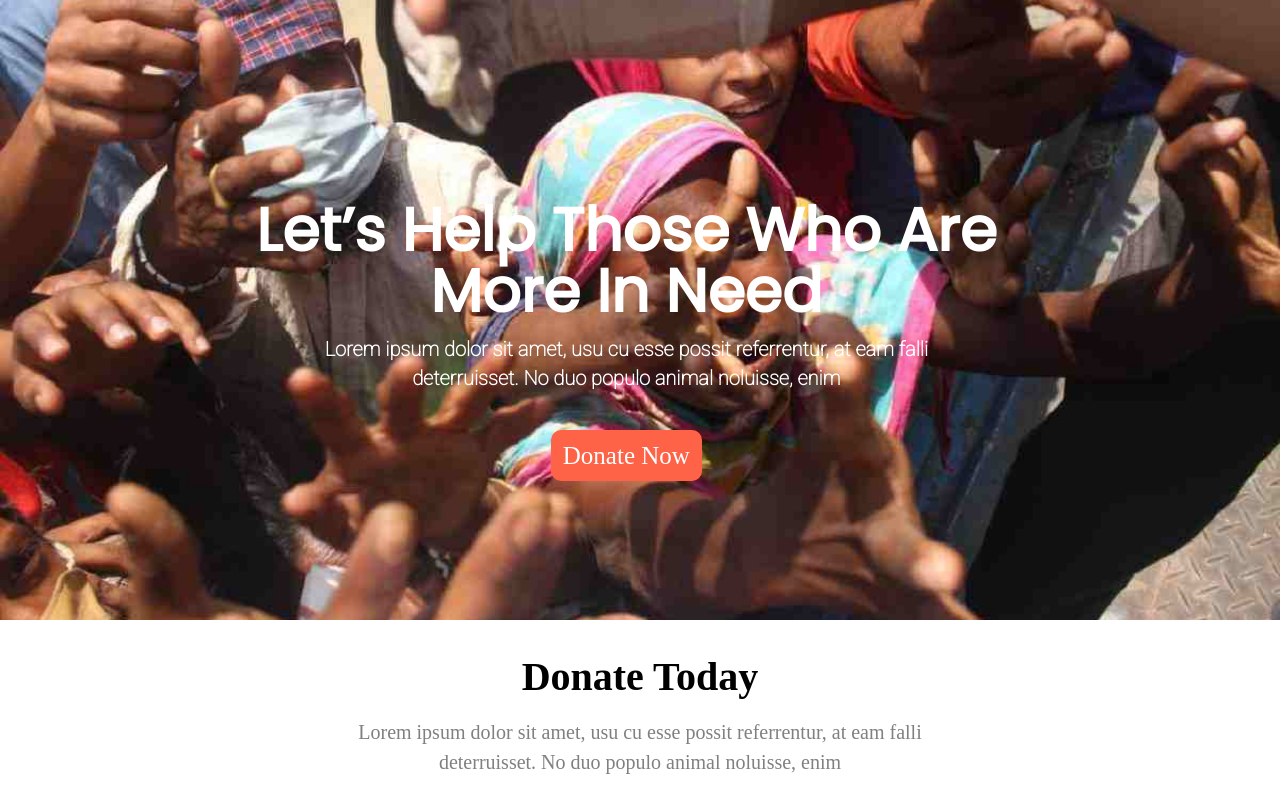
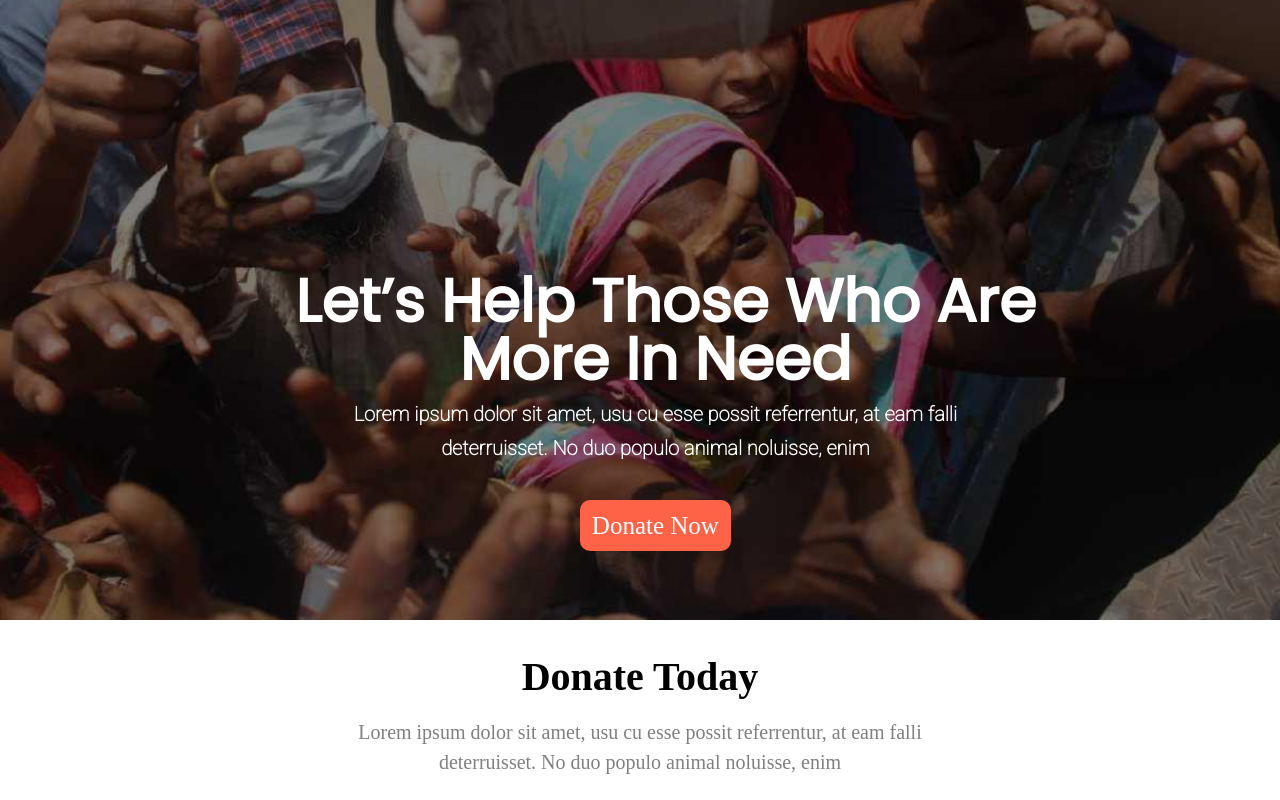
Before and after one commit to turjo997/Project-Donate-Today, a plain HTML site: page index.html in a window 1280 px wide. Shown: the top 800 px of the page. Drawn offline with Linux system fonts and the light colour scheme; a web font is replaced by a local one.

Commit message:
second commit

```diff
--- a/index.html
+++ b/index.html
@@ -17,13 +17,14 @@
 
 <body>
     <section class="banner">
-
-        <div class="banner-title">
-            <p id="title1">Let’s Help Those Who Are</p>
-            <p id="title2">More In Need</p>
-            <p id="title3">Lorem ipsum dolor sit amet, usu cu esse possit referrentur, at eam falli</p>
-            <p id="title4">deterruisset. No duo populo animal noluisse, enim</p>
-            <a class="link-button" href="">Donate Now</a>
+        <!-- style="background: rgba(0, 0, 0, 0.5);" -->
+        <div style="background: rgba(0, 0, 0, 0.5);" class="banner-title">
+            <p style="margin-left: -20%;" id="title1">Let’s Help Those Who Are</p>
+            <p style="margin-left: -22%;" id="title2">More In Need</p>
+            <p style="margin-left: -22%;" id="title3">Lorem ipsum dolor sit amet, usu cu esse possit referrentur, at eam
+                falli</p>
+            <p style="margin-left: -22%;" id="title4">deterruisset. No duo populo animal noluisse, enim</p>
+            <a style="margin-left: -22%;" class="link-button" href="">Donate Now</a>
         </div>
     </section>
 
@@ -71,7 +72,7 @@
             <p style="margin-top: -1%;" class="donate-plan-text2">deterruisset. No duo populo animal noluisse, enim</p>
         </div>
         <div class="donate-plan">
-            <div style="margin-left: 130px; background-color: rgb(179, 250, 238);" class="donate-plan1">
+            <div style="margin-left: 180px; background-color: rgb(179, 250, 238);" class="donate-plan1">
                 <img style="margin-top: 15%;" class="donate-img" src="icons/food.png" alt="">
                 <p class="para-1">Food for a family</p>
                 <p class="para-2">Amet minim mollit non deserunt
@@ -112,7 +113,7 @@
         </div>
 
         <div style="margin-top: 70px;" class="ways">
-            <div style="margin-left: 50px;" class="ways-1">
+            <div style="margin-left: 8%;" class="ways-1">
                 <div style="margin-top: -100px;" class="sub-div">
                     <p>MAKE A</p>
                     <p style="margin-top:-24px;">PLANNED GIFT</p>
--- a/style.css
+++ b/style.css
@@ -17,27 +17,29 @@ body {
     color: white;
     font-weight: 1000;
     padding-left: 20%;
+    width: 100%;
 }
 
 #title1 {
+    text-align: center;
     margin-top: 25%;
     font-family: 'Poppins', sans-serif;
 }
 
 #title2 {
-    margin-top: -12%;
+    margin-top: -9%;
     font-family: 'Poppins', sans-serif;
 }
 
 #title3 {
     font-size: 20px;
-    margin-top: -8%;
+    margin-top: -6%;
     font-family: 'Roboto', sans-serif;
 }
 
 #title4 {
     font-size: 20px;
-    margin-top: -2%;
+    margin-top: -1%;
     font-family: 'Roboto', sans-serif;
 }
 
@@ -248,7 +250,7 @@ input[type=text] {
 }
 
 #img1 {
-    margin-left: 130px;
+    margin-left: 13%;
     text-align: center;
     font-size: 20px;
 }
```
